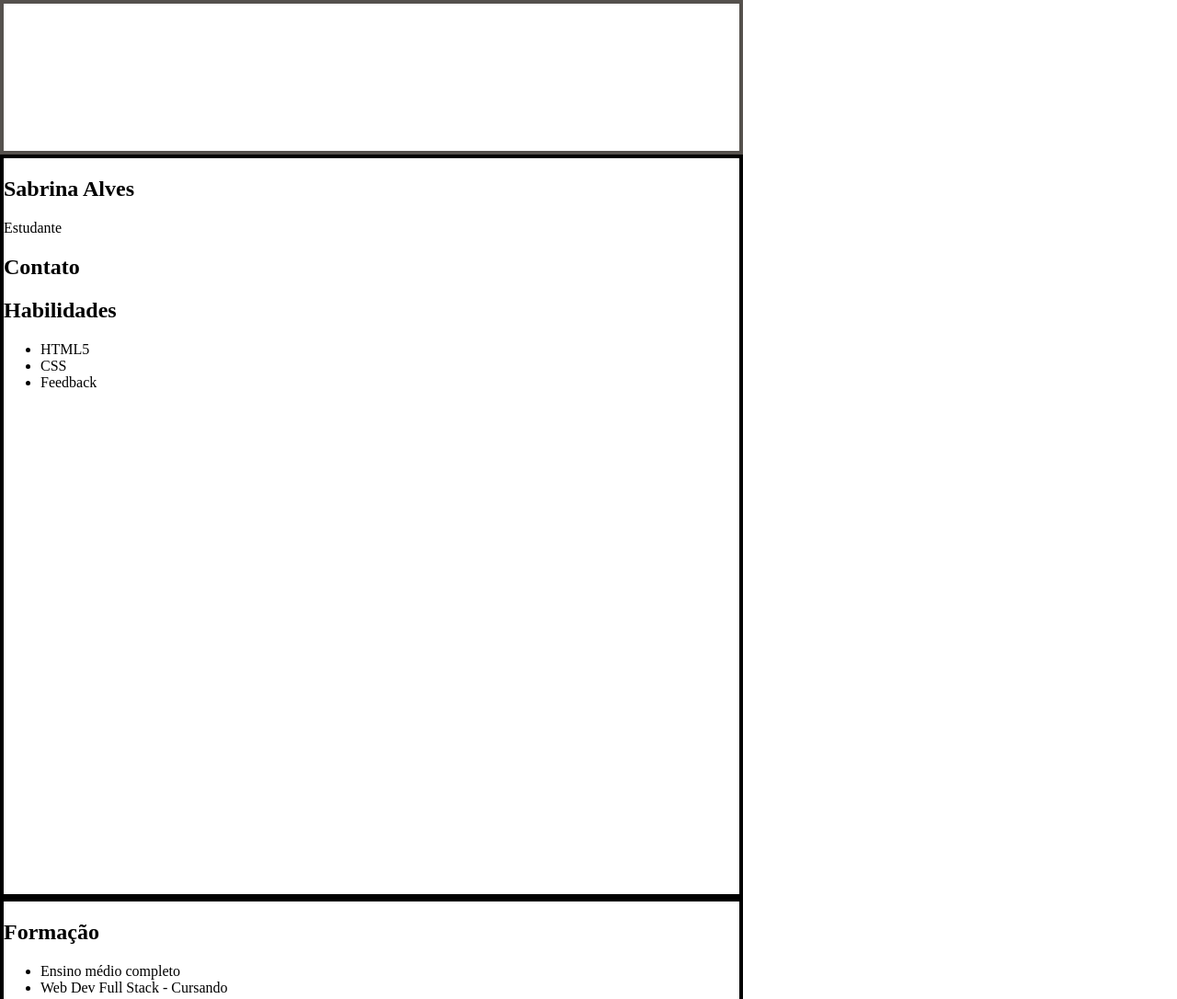
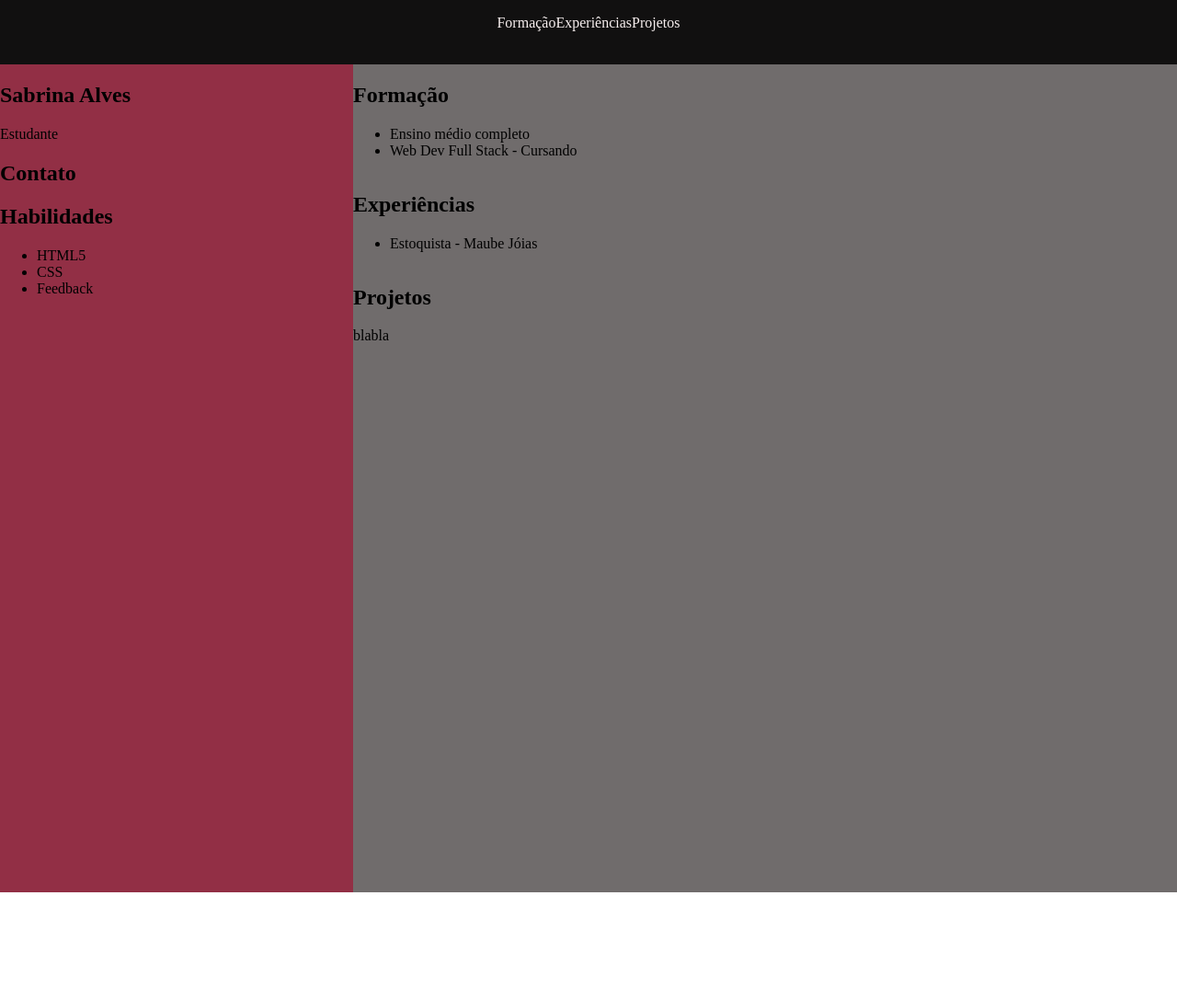
Before and after one commit to Sabrinalvs/Portfolio01, a plain HTML site: page index.html in a window 1280 px wide. Shown: the top 1086 px of the page at 92% size. After the commit the page ends 970 px from the top, so only its background shows below. Drawn offline with Linux system fonts and the light colour scheme; a web font is replaced by a local one.

Commit message:
Arrumando a estrutura e adicionando cores

```diff
--- a/index.css
+++ b/index.css
@@ -1,14 +1,39 @@
+
 body {
     margin: 0;
     padding: 0;
+    box-sizing: border-box;
+    --cor1: #f8f0f0;
+    --cor2: #111010;
+    --cor3: #706c6c;
+    --cor4: #922f45;
+    --cor5: #3D181F;
 }
-section {
-    width: 100vh;
-    height: 100vh;
-    border: 4px solid black;
+main {
+    display: flex;
+    flex-wrap: wrap;
+    width: 100%;
+    height: 900px;
+    background-color: var(--cor2);
 }
-header {
-    width: 100vh;
-    height: 20vh;
-    border: 4px solid rgb(85, 81, 77);
+.me {
+    width: 30%;
+    height: 900px;
+    background-color: var(--cor4 );
 }
+.me2 {
+    width: 70%;
+    height: 900px;
+    background-color: var(--cor3);
+    display: flex;
+    flex-direction: column;
+}
+nav {
+    width: 100%;
+    height: 70px;
+    background-color: var(--cor2);
+    display: flex;
+    flex-direction: row;
+    justify-content: center;
+    color: var(--cor1);
+}
--- a/index.html
+++ b/index.html
@@ -11,11 +11,15 @@
     <title>Portfólio</title>
 </head>
 <body>
+    <header>
+        <nav>
+            <p>Formação</p>
+            <p>Experiências</p>
+            <p>Projetos</p>
+        </nav>
+    </header>
     <main>
-        <header>
-            <nav></nav>
-        </header>
-        <section>
+        <section class="me">
             <h2>Sabrina Alves</h2>
             <p>Estudante</p>
 
@@ -28,26 +32,22 @@
                 <li>Feedback</li>
             </ul>
         </section>
-        <section>
+        <section class="me2">
+            <div>
                 <h2>Formação</h2>
-                <div>
                 <ul>
                     <li>Ensino médio completo</li>
                     <li>Web Dev Full Stack - Cursando</li>
                 </ul>
             </div>
-        </section>
-        <section>
+            <div>
                 <h2>Experiências</h2>
-                <div>
                 <ul>
                     <li>Estoquista - Maube Jóias</li>
                 </ul>
             </div>
-        </section>
-        <section>
+            <div>
                 <h2>Projetos</h2>
-            <div>
                 <p>blabla</p>
             </div>
         </section>
```
Lines whose indentation alone changed are shown as unchanged.
